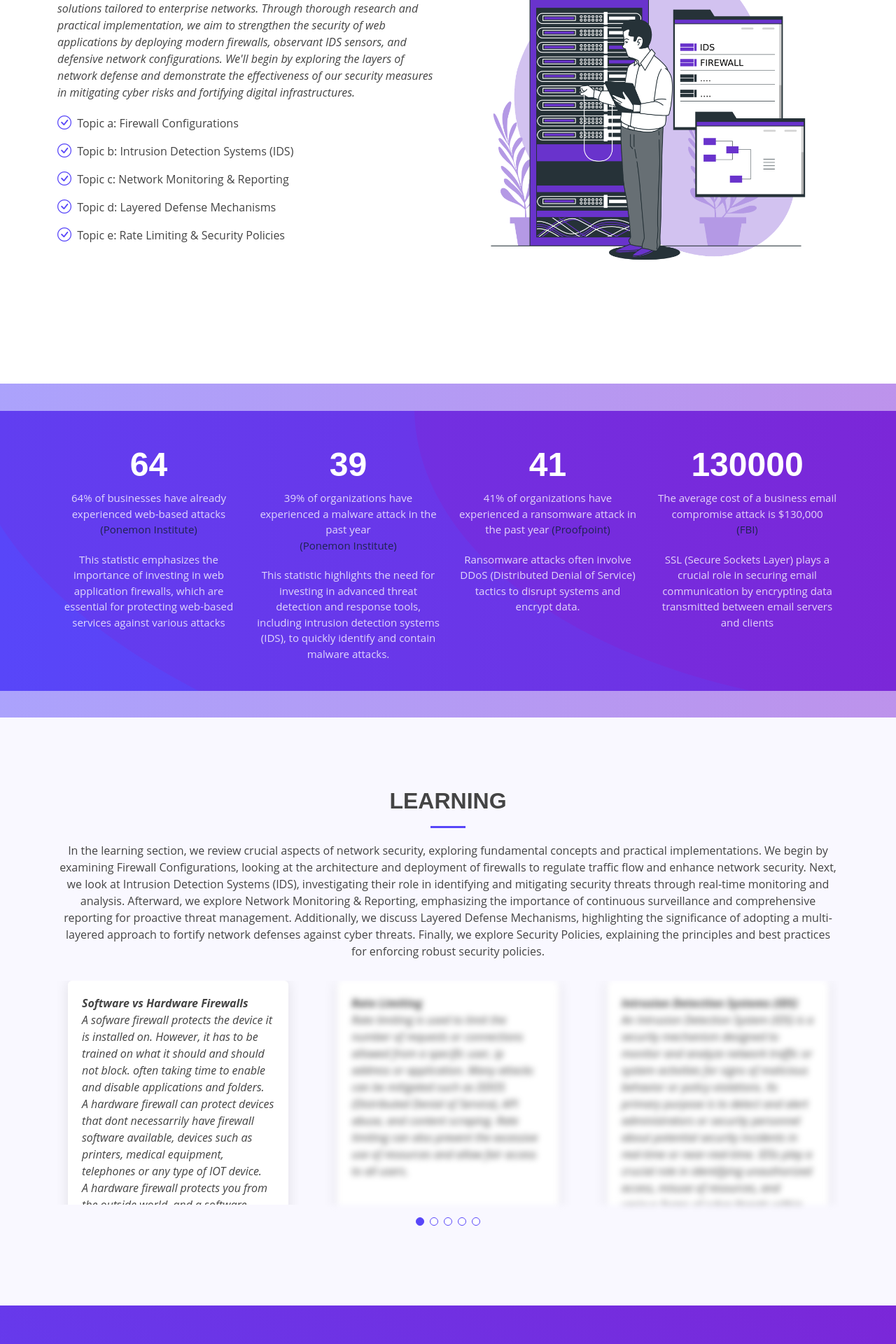
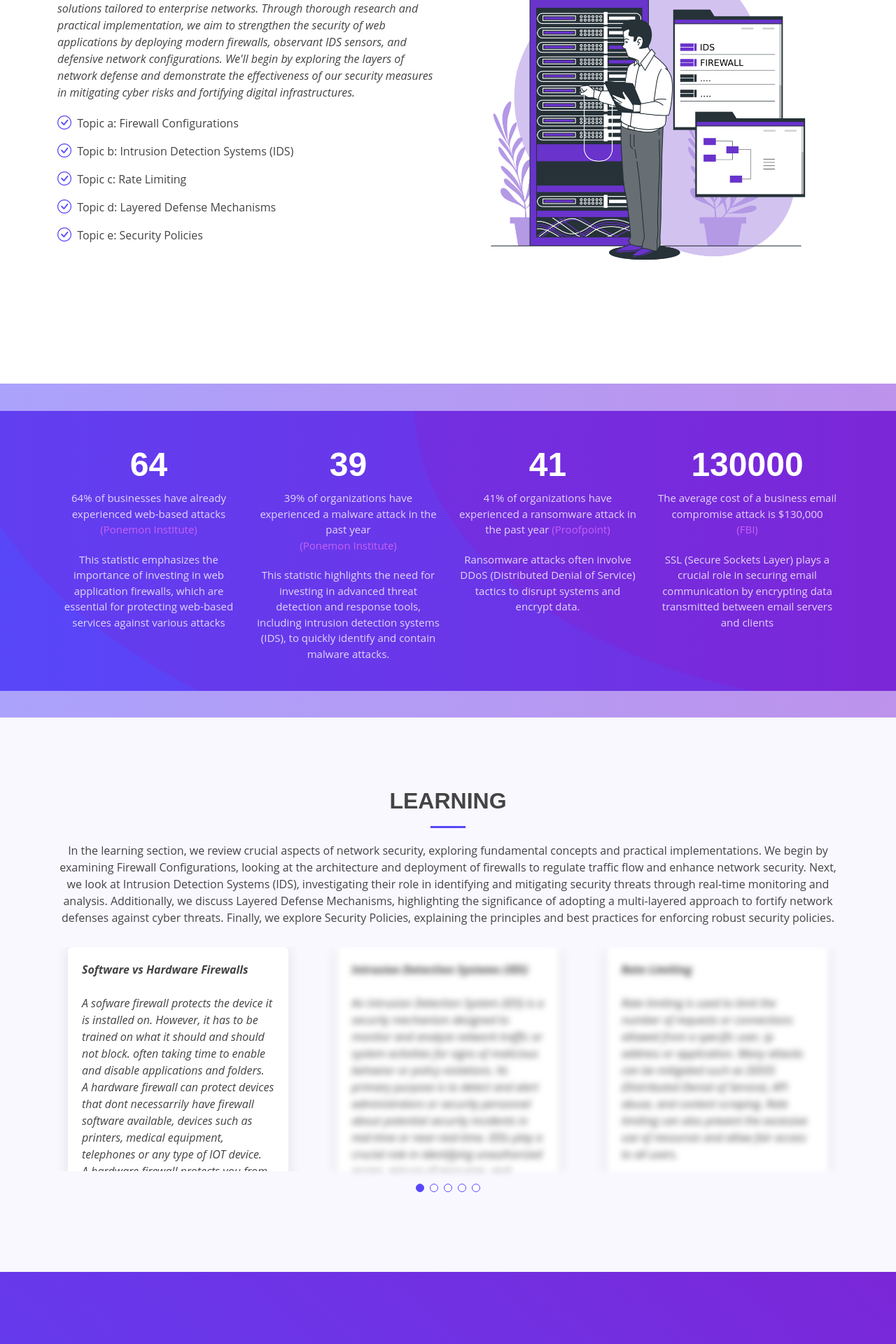
Before and after one commit to Blakley/Firewall-And-IDS, a Flask app: page / in a window 1280 px wide. Shown: the part 1038-2958 px from the top of the page at 70% size. Run offline with Flask 3, Linux system fonts and the light colour scheme; some libraries are stand-ins or nearby versions.

Commit message:
Finished learning content

```diff
--- a/src/templates/home.html
+++ b/src/templates/home.html
@@ -71,13 +71,13 @@
                                     <i class="bi bi-check-circle"></i> Topic b: Intrusion Detection Systems (IDS)
                                 </li>
                                 <li>
-                                    <i class="bi bi-check-circle"></i> Topic c: Network Monitoring & Reporting
+                                    <i class="bi bi-check-circle"></i> Topic c: Rate Limiting
                                 </li>
                                 <li>
                                     <i class="bi bi-check-circle"></i> Topic d: Layered Defense Mechanisms
                                 </li>
                                 <li>
-                                    <i class="bi bi-check-circle"></i> Topic e: Rate Limiting & Security Policies
+                                    <i class="bi bi-check-circle"></i> Topic e: Security Policies
                                 </li>
                             </ul>
                         </div>
@@ -95,7 +95,7 @@
                         <div class="col-lg-3 col-6 text-center">
                             <span data-purecounter-start="0" data-purecounter-end="64" data-purecounter-duration="1" class="purecounter"></span>
                             <p>
-                                64% of businesses have already experienced web-based attacks </br><a href="https://www.ponemon.org/" style="color: rgb(31 35 80);">(Ponemon Institute)</a>
+                                64% of businesses have already experienced web-based attacks </br><a href="https://www.ponemon.org/" style="color: rgb(200 97 245);">(Ponemon Institute)</a>
                             </p>
                             <p>
                                 This statistic emphasizes the importance of investing in web application firewalls, which are essential for
@@ -107,7 +107,7 @@
                         <div class="col-lg-3 col-6 text-center">
                             <span data-purecounter-start="0" data-purecounter-end="39" data-purecounter-duration="1" class="purecounter"></span>
                             <p>
-                                39% of organizations have experienced a malware attack in the past year </br><a href="https://www.ponemon.org/" style="color: rgb(31 35 80);">(Ponemon Institute)</a>
+                                39% of organizations have experienced a malware attack in the past year </br><a href="https://www.ponemon.org/" style="color: rgb(200 97 245);">(Ponemon Institute)</a>
                             </p>
                             <p>
                                 This statistic highlights the need for investing in advanced threat detection and response tools,
@@ -119,7 +119,7 @@
                         <div class="col-lg-3 col-6 text-center">
                             <span data-purecounter-start="0" data-purecounter-end="41" data-purecounter-duration="1" class="purecounter"></span>
                             <p>
-                                41% of organizations have experienced a ransomware attack in the past year <a href="https://www.proofpoint.com/us/resources" style="color: rgb(31 35 80);">(Proofpoint)</a>
+                                41% of organizations have experienced a ransomware attack in the past year <a href="https://www.proofpoint.com/us/resources" style="color: rgb(200 97 245);">(Proofpoint)</a>
                             </p>
                             <p>
                                 Ransomware attacks often involve DDoS (Distributed Denial of Service) tactics to disrupt systems and encrypt data.
@@ -130,7 +130,7 @@
                         <div class="col-lg-3 col-6 text-center">
                             <span data-purecounter-start="0" data-purecounter-end="130000" data-purecounter-duration="1" class="purecounter"></span>
                             <p>
-                                The average cost of a business email compromise attack is $130,000 </br><a href="https://www.fbi.gov/news/stories/business-e-mail-compromise" style="color: rgb(31 35 80);">(FBI)</a>
+                                The average cost of a business email compromise attack is $130,000 </br><a href="https://www.fbi.gov/news/stories/business-e-mail-compromise" style="color: rgb(200 97 245);">(FBI)</a>
                             </p>
                             <p>
                                 SSL (Secure Sockets Layer) plays a crucial role in securing email communication by encrypting data transmitted between email servers and clients
@@ -149,21 +149,20 @@
                             In the learning section, we review crucial aspects of network security, exploring fundamental concepts and practical implementations.
                             We begin by examining Firewall Configurations, looking at the architecture and deployment of firewalls to regulate traffic flow and
                             enhance network security. Next, we look at Intrusion Detection Systems (IDS), investigating their role in identifying and mitigating
-                            security threats through real-time monitoring and analysis. Afterward, we explore Network Monitoring & Reporting, emphasizing the
-                            importance of continuous surveillance and comprehensive reporting for proactive threat management. Additionally, we discuss
-                            Layered Defense Mechanisms, highlighting the significance of adopting a multi-layered approach to fortify network defenses against cyber threats.
-                            Finally, we explore Security Policies, explaining the principles and best practices for enforcing robust security policies.
+                            security threats through real-time monitoring and analysis. Additionally, we discuss Layered Defense Mechanisms, highlighting the
+                            significance of adopting a multi-layered approach to fortify network defenses against cyber threats. Finally, we explore Security Policies,
+                            explaining the principles and best practices for enforcing robust security policies.
                         </p>
                     </div>
 
                     <!-- information slider -->
                     <div class="info-slider swiper" data-aos="fade-up">
                         <div class="swiper-wrapper">
-                            <!-- content 1 -->
+                            <!-- content 1 Firewalls -->
                             <div class="swiper-slide">
                                 <div class="info-item">
                                     <p>
-                                        <b>Software vs Hardware Firewalls</b></br>
+                                        <b>Software vs Hardware Firewalls</b></br></br>
                                         A sofware firewall protects the device it is installed on. However, it has to be trained on what it should and should not block.
                                         often taking time to enable and disable applications and folders. </br>
                                         A hardware firewall can protect devices that dont necessarrily have firewall software available,
@@ -178,25 +177,11 @@
                                 </div>
                             </div>
 
-                            <!-- content 2 -->
+                            <!-- content 2 IDS -->
                             <div class="swiper-slide">
                                 <div class="info-item">
                                     <p>
-                                        <b>Rate Limiting</b></br>
-                                        Rate limiting is used to limit the number of requests or connections allowed from a specific user, ip address or application.
-                                        Many attacks can be mitigated such as DDOS (Distributed Denial of Service), API abuse, and content scraping. Rate limiting can also
-                                        prevent the excessive use of resources and allow fair access to all users. </br>
-                                        </br>
-                                        </br>
-                                    </p>
-                                </div>
-                            </div>
-
-                            <!-- content 3 -->
-                            <div class="swiper-slide">
-                                <div class="info-item">
-                                    <p>
-                                        <b>Intrusion Detection Systems (IDS)</b></br>
+                                        <b>Intrusion Detection Systems (IDS)</b></br></br>
                                         An Intrusion Detection System (IDS) is a security mechanism designed to monitor and analyze network traffic or system activities for signs
                                         of malicious behavior or policy violations. Its primary purpose is to detect and alert administrators or security personnel about potential
                                         security incidents in real-time or near-real-time. IDSs play a crucial role in identifying unauthorized access, misuse of resources, and various
@@ -207,42 +192,63 @@
                                 </div>
                             </div>
 
-                            <!-- content 4 -->
+                            <!-- content 3 Rate Limiting-->
                             <div class="swiper-slide">
                                 <div class="info-item">
                                     <p>
-                                        Lorem ipsum dolor sit amet, consectetur adipiscing elit, sed do eiusmod tempor incididunt ut
-                                        labore et dolore magna aliqua. Ut enim ad minim veniam, quis nostrud exercitation ullamco
-                                        laboris nisi ut aliquip ex ea commodo consequat. Duis aute irure dolor in reprehenderit in
-                                        voluptate velit esse cillum dolore eu fugiat nulla pariatur. Excepteur sint occaecat cupidatat non proident,
-                                        sunt in culpa qui officia deserunt mollit anim id est laborum.
+                                        <b>Rate Limiting</b></br></br>
+                                        Rate limiting is used to limit the number of requests or connections allowed from a specific user, ip address or application.
+                                        Many attacks can be mitigated such as DDOS (Distributed Denial of Service), API abuse, and content scraping. Rate limiting can also
+                                        prevent the excessive use of resources and allow fair access to all users. </br>
                                         </br>
                                         </br>
-                                        Lorem ipsum dolor sit amet, consectetur adipiscing elit, sed do eiusmod tempor incididunt ut
-                                        labore et dolore magna aliqua. Ut enim ad minim veniam, quis nostrud exercitation ullamco
-                                        laboris nisi ut aliquip ex ea commodo consequat. Duis aute irure dolor in reprehenderit in
-                                        voluptate velit esse cillum dolore eu fugiat nulla pariatur. Excepteur sint occaecat cupidatat non proident,
-                                        sunt in culpa qui officia deserunt mollit anim id est laborum.
                                     </p>
                                 </div>
                             </div>
 
-                            <!-- content 5 -->
+                            <!-- content 4 Layered defense mechanism -->
                             <div class="swiper-slide">
                                 <div class="info-item">
                                     <p>
-                                        Lorem ipsum dolor sit amet, consectetur adipiscing elit, sed do eiusmod tempor incididunt ut
-                                        labore et dolore magna aliqua. Ut enim ad minim veniam, quis nostrud exercitation ullamco
-                                        laboris nisi ut aliquip ex ea commodo consequat. Duis aute irure dolor in reprehenderit in
-                                        voluptate velit esse cillum dolore eu fugiat nulla pariatur. Excepteur sint occaecat cupidatat non proident,
-                                        sunt in culpa qui officia deserunt mollit anim id est laborum.
+                                        <b>Why a layered defense mechanism?</b></br></br>
+                                        Employing a layered defense mechanism is crucial in modern cybersecurity strategies due to its multifaceted approach to
+                                        safeguarding networks and systems. Operating at the network layer (Layer 3), firewall configurations serve as the initial
+                                        defense, examining incoming and outgoing traffic according to predefined rules. These rules commonly involve filtering
+                                        traffic based on IP addresses, ports, and protocols. Serving as security checkpoints, firewalls permit legitimate traffic
+                                        to proceed while identifying and either obstructing or alerting about suspicious or unauthorized activities. Through their
+                                        operation at the network layer, firewalls furnish a fundamental level of protection.
                                         </br>
                                         </br>
-                                        Lorem ipsum dolor sit amet, consectetur adipiscing elit, sed do eiusmod tempor incididunt ut
-                                        labore et dolore magna aliqua. Ut enim ad minim veniam, quis nostrud exercitation ullamco
-                                        laboris nisi ut aliquip ex ea commodo consequat. Duis aute irure dolor in reprehenderit in
-                                        voluptate velit esse cillum dolore eu fugiat nulla pariatur. Excepteur sint occaecat cupidatat non proident,
-                                        sunt in culpa qui officia deserunt mollit anim id est laborum.
+                                        Intrusion Detection Systems (IDS) complement firewall defenses by actively monitoring network traffic for signs of abnormal
+                                        behavior or potential security breaches. Operating at both the network layer (Layer 3) and transport layer (Layer 4),
+                                        IDS analyzes incoming packets for patterns signifying known attack signatures or variations from normal network behavior.
+                                        Upon detecting suspicious activity, IDS can trigger alerts or take proactive measures to mitigate potential threats, such as
+                                        blocking malicious IP addresses or quarantining compromised devices. Operating at multiple layers of the OSI model allows
+                                        IDS to provide enhanced visibility and detection capabilities, helping organizations quickly identify and respond to evolving
+                                        cybersecurity threats.
+                                    </p>
+                                </div>
+                            </div>
+
+                            <!-- content 5 Security Policies -->
+                            <div class="swiper-slide">
+                                <div class="info-item">
+                                    <p>
+                                        <b>Importance of Security Policies</b></br></br>
+                                        Security policies are crucial for establishing guidelines and best practices for securing digital assets and mitigating potential threats.
+                                        One key aspect of security policies involves the implementation of secure HTTP headers, which serve as an additional layer of defense
+                                        against various web-based attacks. Secure HTTP headers allow web servers to communicate security directives to web browsers, enhancing
+                                        protection against common vulnerabilities such as cross-site scripting (XSS). By configuring HTTP headers to enforce strict security measures,
+                                        organizations can reduce the risk of exploitation and unauthorized access to web applications and sensitive data. These headers ensure
+                                        that client-server communications follow specified security protocols, enhancing overall web environment resilience.
+                                        </br>
+                                        </br>
+                                        SSL certificates play a pivotal role in ensuring secure communication between clients and servers by encrypting data exchanged over the network.
+                                        As part of the HTTPS protocol, SSL certificates authenticate the identity of web servers and establish encrypted connections to protect data
+                                        transmission. Verifying HTTP header values, including supported encryption methods and security flags, is essential for validating the
+                                        integrity and authenticity of SSL certificates. This approach to SSL certificate management enhances the effectiveness of firewall
+                                        configurations and IDS by providing additional context for traffic inspection and threat detection. Together, secure HTTP headers and SSL
+                                        certificate verification improve firewall and IDS capabilities, strengthening network defenses.
                                     </p>
                                 </div>
                             </div>
@@ -260,7 +266,7 @@
                         <!-- Use this section to ask one question based on each topic covered -->
                         <h2>Review Questions</h2>
                         <p>
-                            This section serves as an interactive space where we'll reflect on the key concepts covered in the learning materials.
+                            In this section, we'll reflect on the key concepts covered in the learning materials.
                             Through a series of concise and targeted questions, you can assess your understanding of topics such as firewall configurations,
                             Intrusion Detection Systems (IDS), network monitoring, and security policies.
                         </p>
```
Also changed, not shown: 1 other file.
